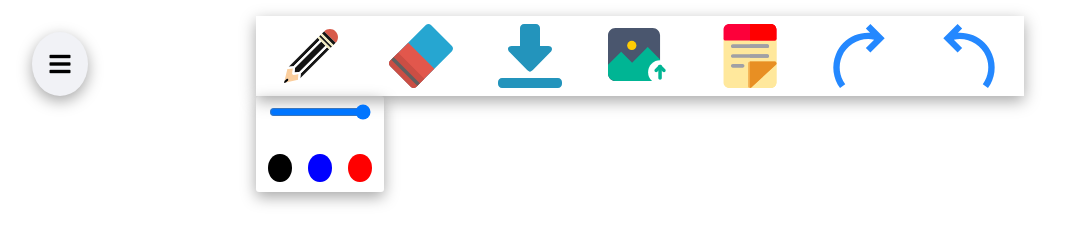
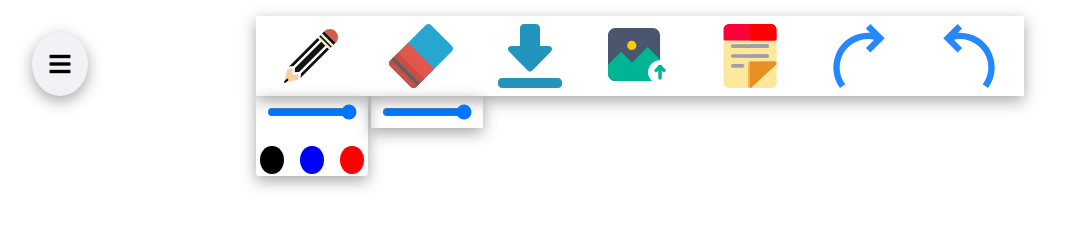
Before and after one commit to abhirajsinha/OpenBoard, a plain HTML site: page index.html in a window 1280 px wide. Shown: the whole page, without its empty margins (0-1070 px from the left). Drawn offline with Linux system fonts and the light colour scheme.

Commit message:
implemented eraser features

```diff
--- a/index.html
+++ b/index.html
@@ -38,7 +38,9 @@
             <div class="red pencil-color"></div>
         </div>
     </div>
-    <div class="eraser-tool"></div>
+    <div class="eraser-tool-cont">
+        <input type="range" min="2" max="10" value="10">
+    </div>
     <script src="./tools.js"></script>
   </body>
 </html>
--- a/style.css
+++ b/style.css
@@ -39,8 +39,8 @@ body{
 }
 
 .pencil-tool-cont{
-    height: 6rem;
-    width: 8rem;
+    height: 5rem;
+    width: 7rem;
     /* background-color: #f1f2f6; */
     box-shadow: rgba(0, 0, 0, 0.35) 0px 5px 15px;
     position: absolute;
@@ -87,3 +87,19 @@ body{
 .red{
     background-color: red;
 }
+
+.eraser-tool-cont{
+   height: 2rem;
+   width: 7rem;
+   box-shadow: rgba(0, 0, 0, 0.35) 0px 5px 15px;
+   display: flex;
+   justify-content: center;
+   align-items: center;
+   position: absolute;
+   top: 6rem;
+   left: 29vw;
+}
+
+.eraser-tool-cont input{
+    width: 80%;
+}
```
